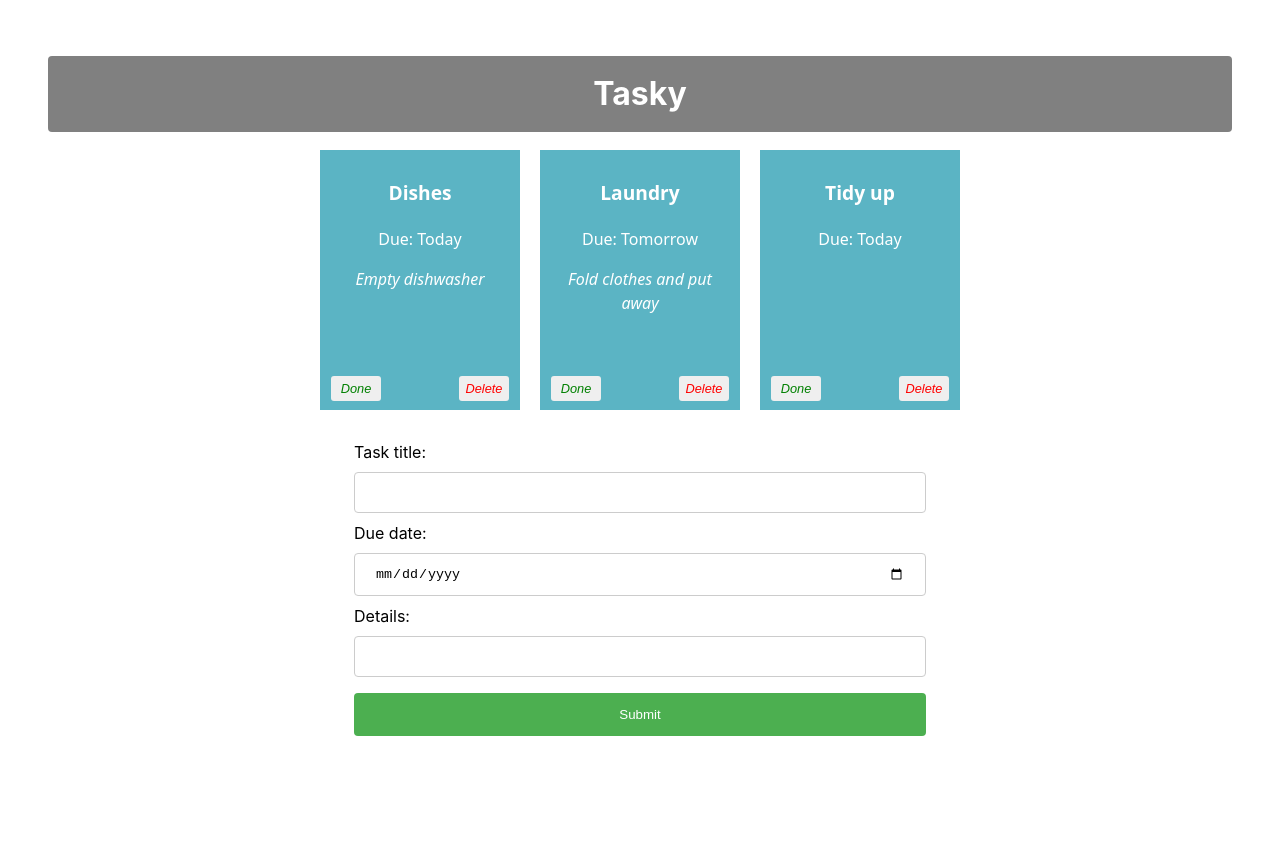
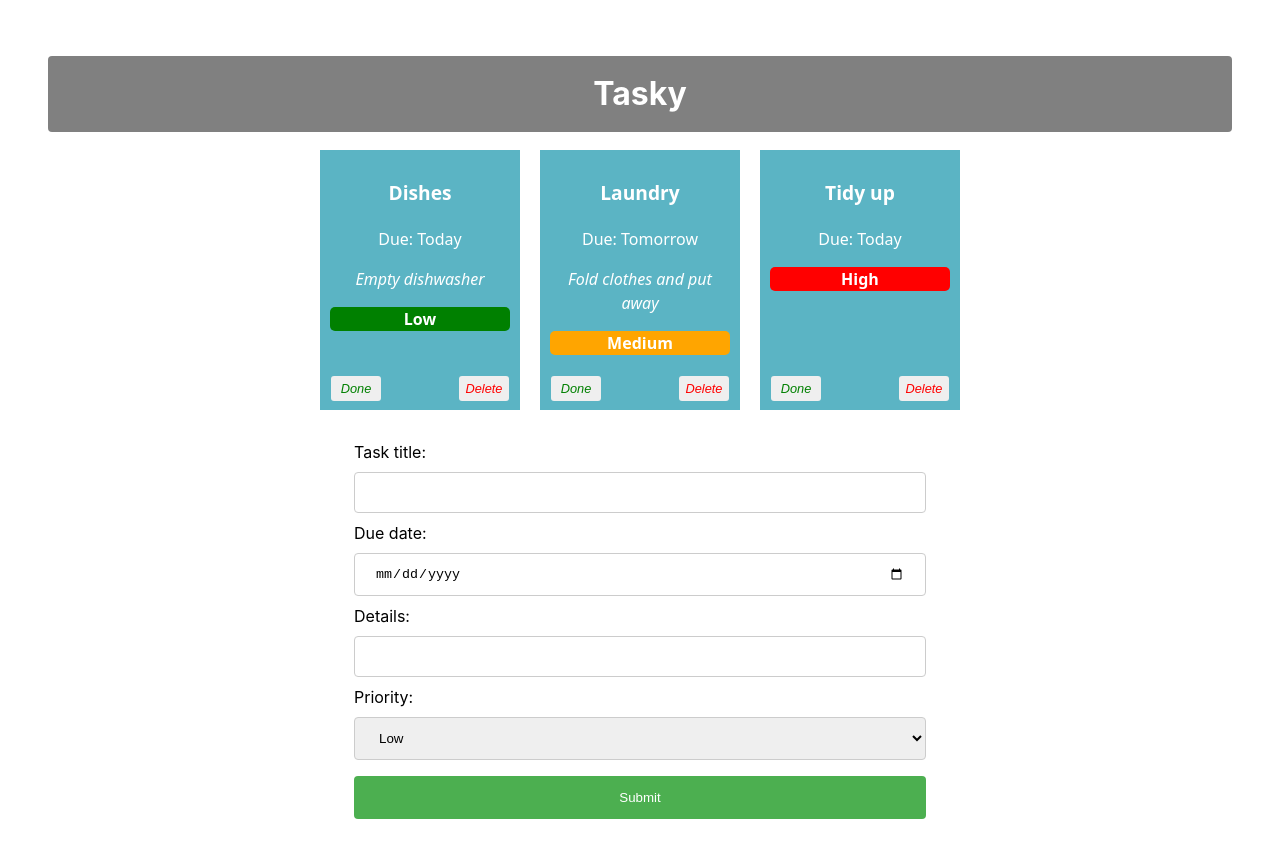
Before and after one commit to rbirney/react-tasky-labs, a React (Vite) app in the folder tasky/: page / in a window 1280 px wide. Shown: the top 858 px of the page. Before the commit the page ends 812 px from the top, so only its background shows below. Built offline with nearby package versions, Linux system fonts and the light colour scheme.

Commit message:
Tasky Lab 2b - Exercises done

```diff
--- a/tasky/src/App.css
+++ b/tasky/src/App.css
@@ -47,6 +47,7 @@
 
 .priority {
   font-weight: bold;
+  border-radius: 5px;
 }
 
 button {
@@ -73,7 +74,7 @@
   color: red;
 }
 
-input[type=text], input[type=date] {
+input[type=text], input[type=date], select {
   width: 100%;
   padding: 12px 20px;
   margin: 8px 0;
--- a/tasky/src/App.jsx
+++ b/tasky/src/App.jsx
@@ -17,7 +17,8 @@
   const [ formState, setFormState ] = useState({
     title: "",
     description: "",
-    deadline: ""
+    deadline: "",
+    priority: "Low"
   });
 
   const doneHandler = (taskIndex) => {
@@ -46,6 +47,9 @@
       case "deadline":
           form.deadline = event.target.value;
           break;
+      case "priority":
+          form.priority = event.target.value;
+          break;
       default:
           form = formState;
     }
@@ -73,6 +77,7 @@
           title={task.title}
           description={task.description}
           deadline={task.deadline}
+          priority={task.priority}
           done={task.done}
           key={task.id}
           markDone={() => doneHandler(index)}
--- a/tasky/src/components/Form.jsx
+++ b/tasky/src/components/Form.jsx
@@ -17,6 +17,14 @@
             Details:
             <input type="text" name="description" onChange={(event) => props.change(event)} />
         </label>
+        <label>
+            Priority:
+            <select name="priority" defaultValue="Low" onChange={(event) => props.change(event)}>
+                <option value="Low">Low</option>
+                <option value="Medium">Medium</option>
+                <option value="High">High</option>
+            </select>
+        </label>
         <input type="submit" value="Submit" />
         </form>
     </div>
--- a/tasky/src/components/Task.jsx
+++ b/tasky/src/components/Task.jsx
@@ -5,7 +5,18 @@
             <p className="title">{props.title}</p>
             <p>Due: {props.deadline}</p>
             <p className="description">{props.description}</p>
-            <p className="priority">{props.priority}</p>
+            <p className="priority"
+                style={{
+                    backgroundColor:
+                        // if priority is low, use green
+                        props.priority === "Low" ? 'green'
+                        // if priority is medium, use orange
+                        : props.priority === "Medium" ? 'orange'
+                        // otherwise, use red
+                        : 'red'
+                }}>
+                {props.priority}
+            </p>
             <button onClick={props.markDone} className='doneButton'>Done</button>
             <button className='deleteButton' onClick={props.deleteTask}>Delete</button>
         </div>
```
